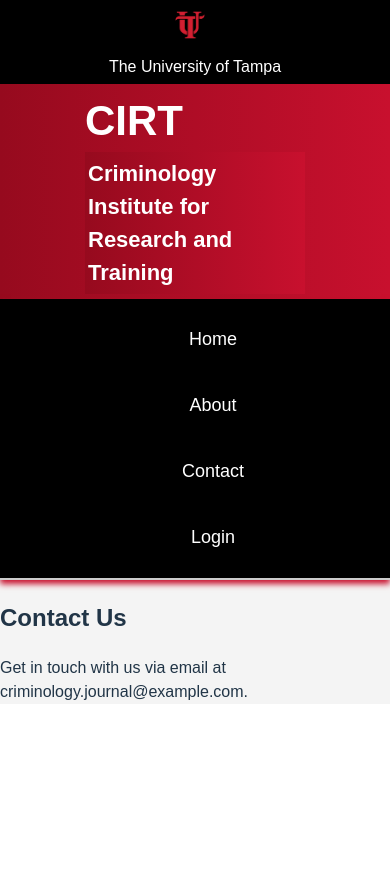
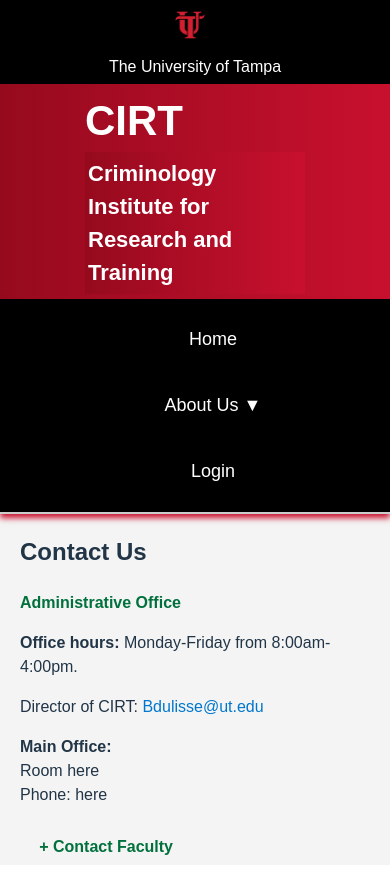
Before and after one commit to aidbus/CSC230-Project, a React (Vite) app in the folder Frontend/: page /contact in a window 390 px wide. Shown: the top 885 px of the page. Before the commit the page ends 844 px from the top, so only its background shows below. Built offline with nearby package versions, Linux system fonts and the light colour scheme.

Commit message:
Frontend updates and layout refinements

```diff
--- a/Frontend/src/components/Header.css
+++ b/Frontend/src/components/Header.css
@@ -27,7 +27,7 @@
 
 /* Large CIRT Title */
 .cirt-title {
-  font-size: 42px; /* Bigger text for "CIRT" */
+  font-size: 42px;
   font-weight: bold;
   background: linear-gradient(to right, rgb(150, 10, 30), rgb(200, 16, 46));
   color: white;
@@ -39,7 +39,7 @@
 
 /* Subtitle below CIRT */
 .cirt-subtitle {
-  font-size: 22px; /* Smaller text */
+  font-size: 22px;
   margin: 0;
   background: linear-gradient(to right, rgb(150, 10, 30), rgb(200, 16, 46));
   color: white;
@@ -57,7 +57,7 @@
 }
 
 /* Navigation links */
-.nav-banner ul {
+.nav-banner > ul {
   list-style-type: none;
   padding: 0;
   margin: 0;
@@ -67,21 +67,67 @@
 }
 
 .nav-banner li {
-  display: inline;
+  position: relative;
 }
 
-.nav-banner a {
+.nav-banner a, .nav-banner span {
   text-decoration: none;
   color: white;
   font-size: 18px;
   padding: 12px 18px;
   border-radius: 5px;
   transition: background 0.3s ease-in-out, color 0.3s ease-in-out;
+  cursor: pointer;
 }
 
 /* Hover effect */
-.nav-banner a:hover {
-  background-color: rgb(200, 16, 46); /* UTampa Red */
+.nav-banner a:hover, .nav-banner span:hover {
+  background-color: rgb(200, 16, 46);
+  color: white;
+}
+
+/* Dropdown styling */
+.dropdown-content {
+  display: none;
+  position: absolute;
+  background-color: black;
+  list-style: none;
+  padding: 0;
+  margin: 0;
+  min-width: 150px;
+  top: 100%;
+  left: 0;
+  border: 1px solid #444;
+  z-index: 999;
+}
+
+.dropdown-content li {
+  display: block;
+}
+
+.dropdown-content a {
+  display: block;
+  padding: 10px;
+}
+
+.dropdown:hover .dropdown-content {
+  display: block;
+}
+
+/* Logout button styling */
+.logout-button {
+  background: none;
+  border: none;
+  color: white;
+  font-size: 18px;
+  padding: 12px 18px;
+  border-radius: 5px;
+  cursor: pointer;
+  transition: background 0.3s ease-in-out, color 0.3s ease-in-out;
+}
+
+.logout-button:hover {
+  background-color: rgb(200, 16, 46);
   color: white;
 }
 
@@ -99,8 +145,14 @@
     gap: 15px;
   }
 
-  .nav-banner a {
+  .nav-banner a, .nav-banner span, .logout-button {
     display: block;
     width: 100%;
   }
+
+  .dropdown-content {
+    position: static;
+    border: none;
+    box-shadow: none;
+  }
 }
--- a/Frontend/src/components/Header.jsx
+++ b/Frontend/src/components/Header.jsx
@@ -1,28 +1,26 @@
 import React from "react";
 import { Link, useNavigate } from "react-router-dom";
-import "./Header.css"; // Import styles
-import logo from "../assets/256.avif"; // Keep the logo from your partner's version
+import "./Header.css";
+import logo from "../assets/256.avif";
 
 function Header({ userRole, setUserRole }) {
   const navigate = useNavigate();
 
   const handleLogout = () => {
-    localStorage.removeItem("userRole"); // Remove user role from storage
-    setUserRole(null); // Update state to re-render header
-    navigate("/"); // Redirect to homepage
+    localStorage.removeItem("userRole");
+    setUserRole(null);
+    navigate("/");
   };
-
-  const getUserRole = localStorage.getItem("userRole");
 
   return (
     <header>
-      {/* Small top banner with Logo & University Name */}
+      {/* Top banner */}
       <div className="top-banner">
         <img src={logo} alt="University Logo" />
         <h2>The University of Tampa</h2>
       </div>
 
-      {/* Large middle banner (CIRT + Subtitle) */}
+      {/* Middle banner */}
       <div className="main-banner">
         <h1 className="cirt-title">
           CIRT <br />
@@ -32,24 +30,31 @@
         </h1>
       </div>
 
-      {/* Navigation banner */}
+      {/* Nav */}
       <nav className="nav-banner">
         <ul>
           <li><Link to="/">Home</Link></li>
-          <li><Link to="/about">About</Link></li>
-          <li><Link to="/contact">Contact</Link></li>
 
+          {/* Dropdown About */}
+          <li className="dropdown">
+            <span>About Us ▼</span>
+            <ul className="dropdown-content">
+              <li><Link to="/about">About Us</Link></li>
+              <li><Link to="/contact">Contact Us</Link></li>
+            </ul>
+          </li>
 
-          {localStorage.getItem("userRole") === null && <li><Link to="/login">Login</Link></li>}
+          {/* Login */}
+          {!userRole && <li><Link to="/login">Login</Link></li>}
 
-          {/* Only show Upload if logged in as a Student */}
-          {localStorage.getItem("userRole") === "student" && <li><Link to="/upload">Upload Paper</Link></li>}
+          {/* Student */}
+          {userRole === "student" && <li><Link to="/upload">Upload Paper</Link></li>}
 
-          {/* Only show Review if logged in as Faculty */}
-          {localStorage.getItem("userRole") === "faculty" && <li><Link to="/review">Review Submissions</Link></li>}
+          {/* Faculty */}
+          {userRole === "faculty" && <li><Link to="/review">Review Submissions</Link></li>}
 
-          {/* Show Logout button if user is logged in */}
-          {localStorage.getItem("userRole") && (
+          {/* Logout */}
+          {userRole && (
             <li>
               <button onClick={handleLogout} className="logout-button">Logout</button>
             </li>
--- /dev/null
+++ b/Frontend/src/pages/ContactPage.css
@@ -0,0 +1,69 @@
+.contact-container {
+    display: flex;
+    margin: 20px;
+    font-family: Arial, sans-serif;
+  }
+
+  /* Sidebar */
+  .sidebar {
+    width: 20%;
+    padding-right: 20px;
+    border-right: 1px solid #ccc;
+  }
+
+  .sidebar h3 {
+    font-size: 18px;
+    margin-bottom: 10px;
+  }
+
+  .sidebar ul {
+    list-style: none;
+    padding: 0;
+  }
+
+  .sidebar li {
+    margin-bottom: 10px;
+    color: #00703c;
+    cursor: pointer;
+  }
+
+  /* Main Content */
+  .main-content {
+    width: 80%;
+    padding-left: 20px;
+  }
+
+  .main-content h2 {
+    margin-bottom: 20px;
+  }
+
+  section {
+    margin-bottom: 20px;
+  }
+
+  section h4 {
+    color: #00703c;
+    margin-bottom: 10px;
+  }
+
+  section button {
+    background: none;
+    border: none;
+    color: #00703c;
+    cursor: pointer;
+    font-weight: bold;
+    margin-top: 5px;
+  }
+
+  section button:hover {
+    text-decoration: underline;
+  }
+
+  a {
+    color: #00703c;
+    text-decoration: none;
+  }
+
+  a:hover {
+    text-decoration: underline;
+  }
--- a/Frontend/src/pages/ContactPage.jsx
+++ b/Frontend/src/pages/ContactPage.jsx
@@ -1,10 +1,41 @@
-import React from "react";
+import React, { useState } from "react";
+import "./ContactPage.css";
 
 function ContactPage() {
+  const [expanded, setExpanded] = useState(false);
+
   return (
-    <div>
+    <div className="main-content single-column">
       <h2>Contact Us</h2>
-      <p>Get in touch with us via email at criminology.journal@example.com.</p>
+
+      <section>
+        <h4>Administrative Office</h4>
+        <p><strong>Office hours:</strong> Monday-Friday from 8:00am-4:00pm.</p>
+        <p>Director of CIRT: <a href="mailto:bdulisse@ut.edu">Bdulisse@ut.edu</a></p>
+        <p><strong>Main Office:</strong><br/> Room here<br/> Phone: here</p>
+
+        <button onClick={() => setExpanded(!expanded)}>
+          {expanded ? "- Contact Faculty" : "+ Contact Faculty"}
+        </button>
+
+        {expanded && (
+          <ul className="faculty-list">
+            <li><strong>Brandon Dulisse</strong> - Director of CIRT - <a href="mailto:bdulisse@ut.edu">bdulisse@ut.edu</a></li>
+            <li><strong>Nate Connealy</strong> - Associate Director - <a href="mailto:nconnealy@ut.edu">nconnealy@ut.edu</a></li>
+            <li><strong>Chivon Fitch</strong> - Industry Liaison - <a href="mailto:cfitch@ut.edu">cfitch@ut.edu</a></li>
+            <li><strong>Tim Hart</strong> - Associate Director of Research - <a href="mailto:thart@ut.edu">thart@ut.edu</a></li>
+            <li><strong>Amanda Osuna</strong> - Research Associate - <a href="mailto:aosuna@ut.edu">aosuna@ut.edu</a></li>
+            <li><strong>Leo Genco</strong> - Research Associate - <a href="mailto:lgenco@ut.edu">lgenco@ut.edu</a></li>
+            <li><strong>Carly Hilinski-Rosick</strong> - Research Associate - <a href="mailto:chilinskikrosick@ut.edu">chilinskikrosick@ut.edu</a></li>
+            <li><strong>Cedric Michel</strong> - Research Associate - <a href="mailto:cmichel@ut.edu">cmichel@ut.edu</a></li>
+            <li><strong>Kathryn Branch</strong> - Research Associate - <a href="mailto:kbranch@ut.edu">kbranch@ut.edu</a></li>
+            <li><strong>Kayla Toohy</strong> - Research Associate - <a href="mailto:ktoohy@ut.edu">ktoohy@ut.edu</a></li>
+            <li><strong>Rhissa Briones Robinson</strong> - Research Associate - <a href="mailto:rrobinson@ut.edu">rrobinson@ut.edu</a></li>
+            <li><strong>Gabriel Paez</strong> - Research Associate - <a href="mailto:gpaez@ut.edu">gpaez@ut.edu</a></li>
+            <li><strong>Cassidy Tevlin</strong> - Research Associate - <a href="mailto:ctevlin@ut.edu">ctevlin@ut.edu</a></li>
+          </ul>
+        )}
+      </section>
     </div>
   );
 }
```
Also changed, not shown: 2 other files (tests, documents, lock files or other folders).
